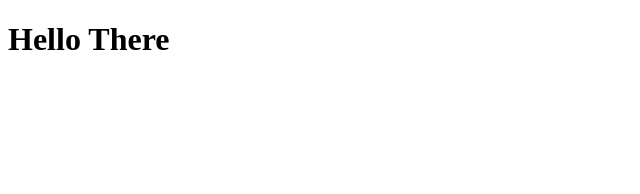
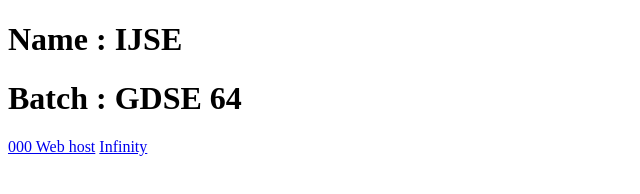
Before and after one commit to sanuv9683/MyPortfolio, a plain HTML site: page index.html in a window 1280 px wide. Shown: the whole page, without its empty margins (0-640 px from the left). Drawn offline with Linux system fonts and the light colour scheme.

Commit message:
Content Updated

```diff
--- a/index.html
+++ b/index.html
@@ -5,6 +5,9 @@
     <title>Title</title>
 </head>
 <body>
-<h1>Hello There</h1>
+<h1>Name : IJSE</h1>
+<h1>Batch : GDSE 64</h1>
+<a href="https://ijsepro2023.000webhostapp.com/" target="_blank">000 Web host</a>
+<a href="http://ijsepro2023.epizy.com/" target="_blank">Infinity</a>
 </body>
 </html>
```
